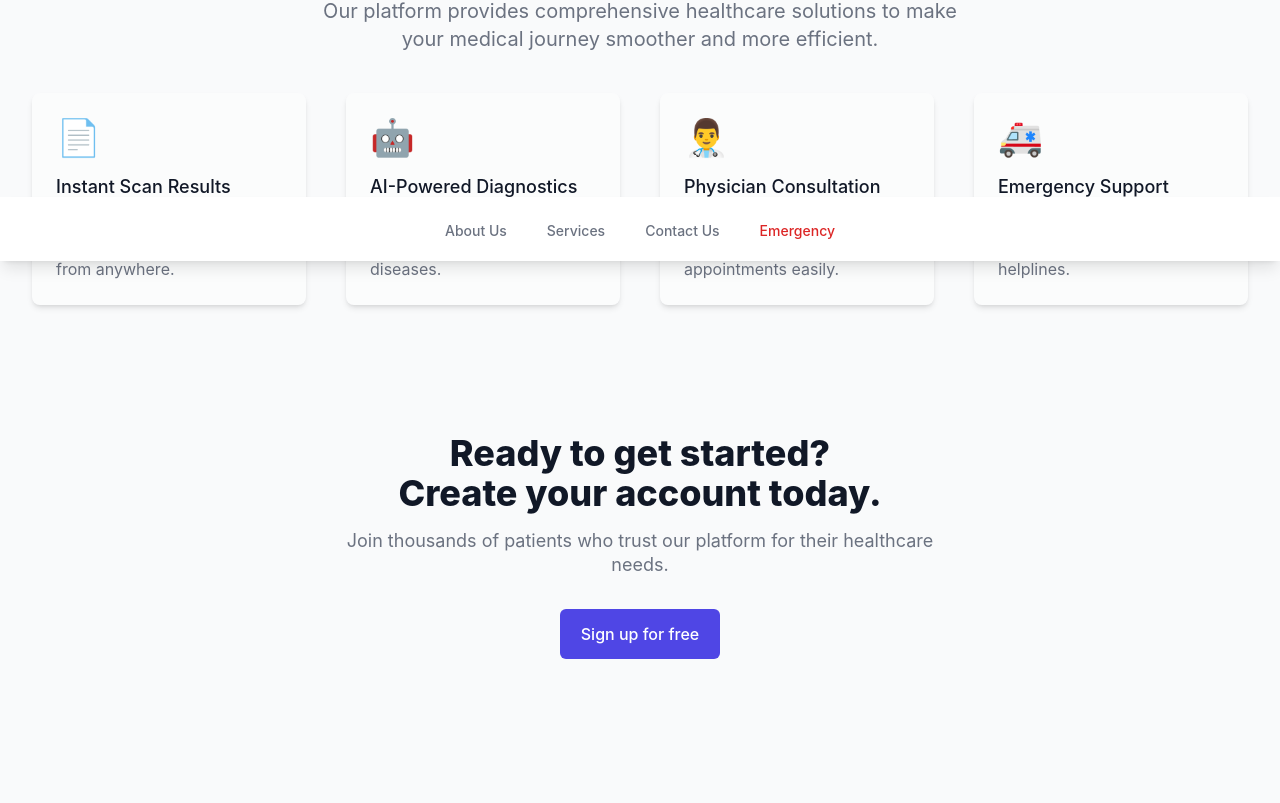
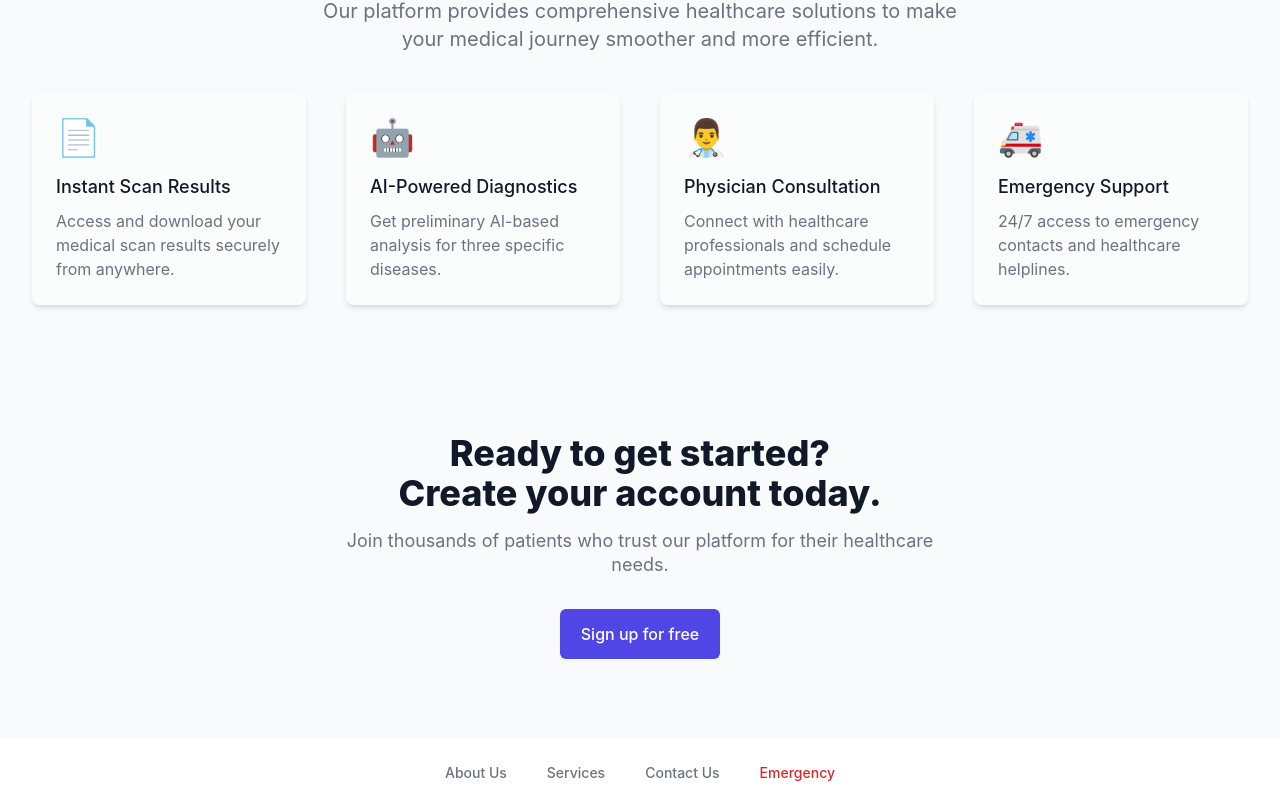
Before and after one commit to Douda-code/liFeLinelabs, a Vue app: page / in a window 1280 px wide. Shown: the part 539-1342 px from the top of the page. Built offline with nearby package versions, Linux system fonts and the light colour scheme.

Commit message:
Update BottomNavBar.vue

```diff
--- a/components/BottomNavBar.vue
+++ b/components/BottomNavBar.vue
@@ -6,12 +6,12 @@ const darkModeStore = useDarkModeStore()
 </script>
 
 <template>
-  <nav class="fixed bottom-0 left-0 right-0 bg-white dark:bg-gray-800 shadow-lg z-50">
+  <nav class="bg-white dark:bg-indigo-700 dark:bg-opacity-25 shadow-lg">
     <div class="max-w-7xl mx-auto px-4 sm:px-6 lg:px-8">
       <div class="flex justify-center h-16 items-center">
         <div class="flex space-x-8">
           <RouterLink
-            to="/about"
+            to="/"
             class="inline-flex items-center px-1 pt-1 text-sm font-medium text-gray-500 dark:text-gray-400 hover:text-gray-900 dark:hover:text-white transition-colors duration-200"
           >
             About Us
@@ -38,7 +38,4 @@ const darkModeStore = useDarkModeStore()
       </div>
     </div>
   </nav>
-
-  <!-- Spacer div to prevent content from being hidden behind the fixed navbar -->
-  <div class="h-16"></div>
 </template>
```
